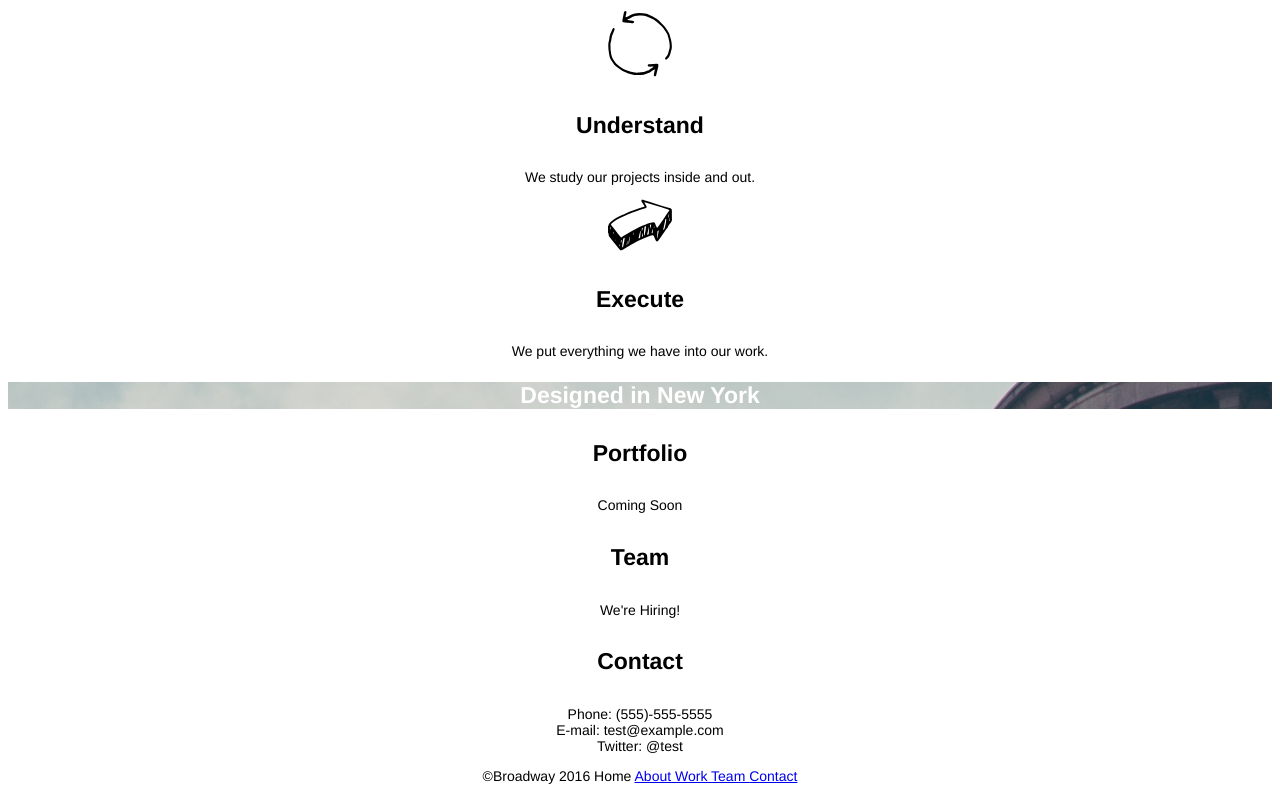
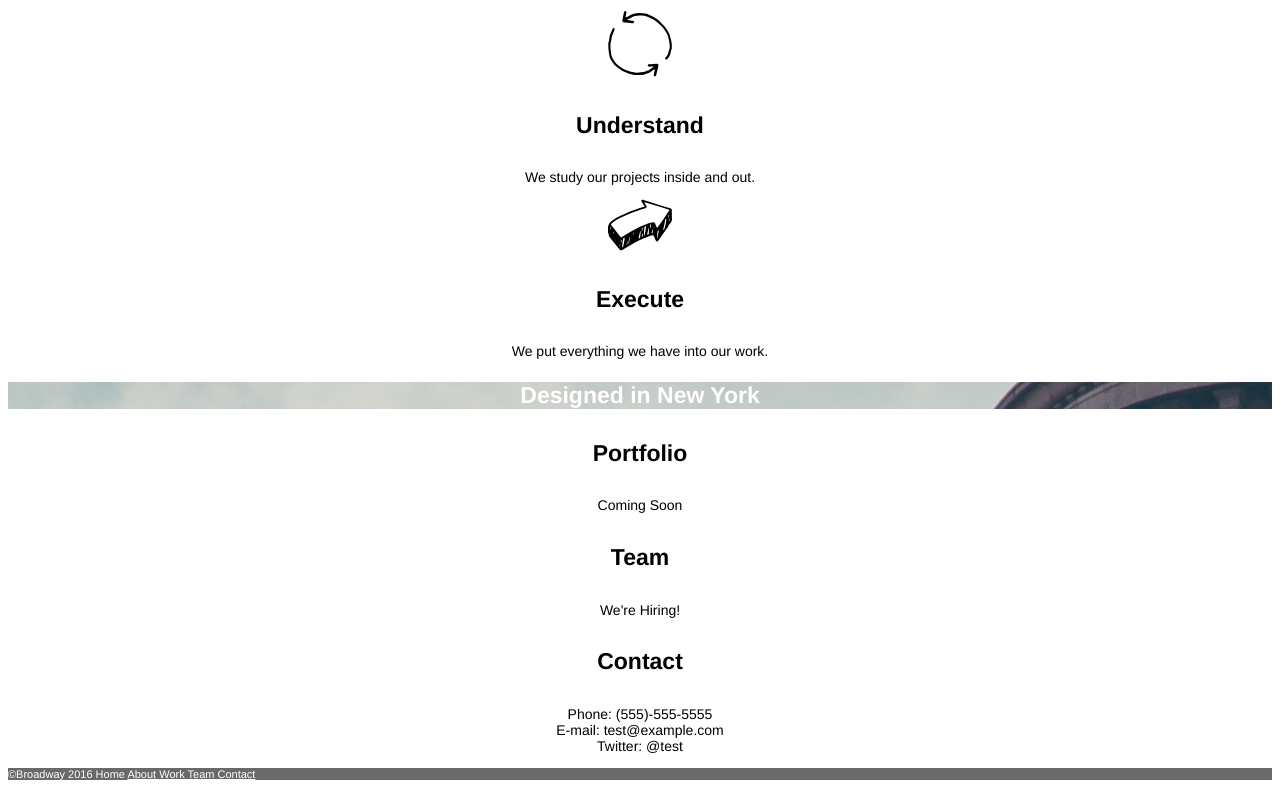
Before and after one commit to bagolytom/broadway, a plain HTML site: page index.html in a window 1280 px wide. Shown: the part 576-1374 px from the top of the page. Drawn offline with Linux system fonts and the light colour scheme.

Commit message:
Add final changes.

```diff
--- a/index.html
+++ b/index.html
@@ -31,18 +31,17 @@
           <p>We put everything we have into our work.</p>
     </div>
 
-    <div id="footer">
-          <h3>Designed in New York</h3>
+
+          <h3 id="footerheader">Designed in New York</h3>
           <h4>Portfolio</h4>
           <p>Coming Soon</p>
           <h4>Team</h4>
           <p>We're Hiring!</p>
           <h4>Contact</h4>
           <p>Phone: (555)-555-5555</br>E-mail: test@example.com</br>Twitter: @test</p>
+    <div id="footer">
 
-          <footer>
-              <p>©Broadway 2016 <a href"#">Home </a><a href="#">About </a><a href="#">Work </a><a href="#">Team </a><a href="#">Contact</a></p>
-          </footer>
+        <p>©Broadway 2016 <a href"#">Home </a><a href="#">About </a><a href="#">Work </a><a href="#">Team </a><a href="#">Contact</a></p>
 
     </div>
 
--- a/resources/css/style.css
+++ b/resources/css/style.css
@@ -22,7 +22,7 @@
   font-weight: bold;
 }
 
-#footer h3 {
+#footerheader {
   background-image: url("../images/the-flatiron-building.png");
   font-family: Helvetica;
   font-size: 23px;
@@ -44,3 +44,17 @@ h4 {
 p {
   font-size: 14px;
 }
+
+#footer {
+  background-color: dimgray;
+}
+
+#footer p {
+  text-align: left;
+  font-size: 11px;
+  color: white;
+}
+
+#footer a {
+  color: white;
+}
```
